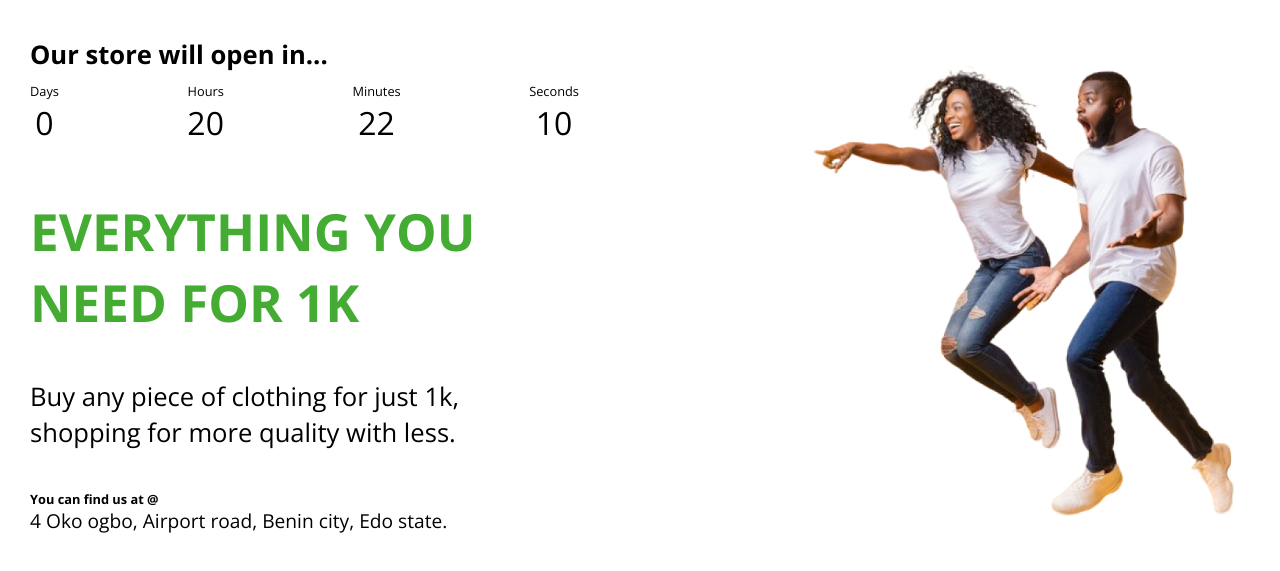
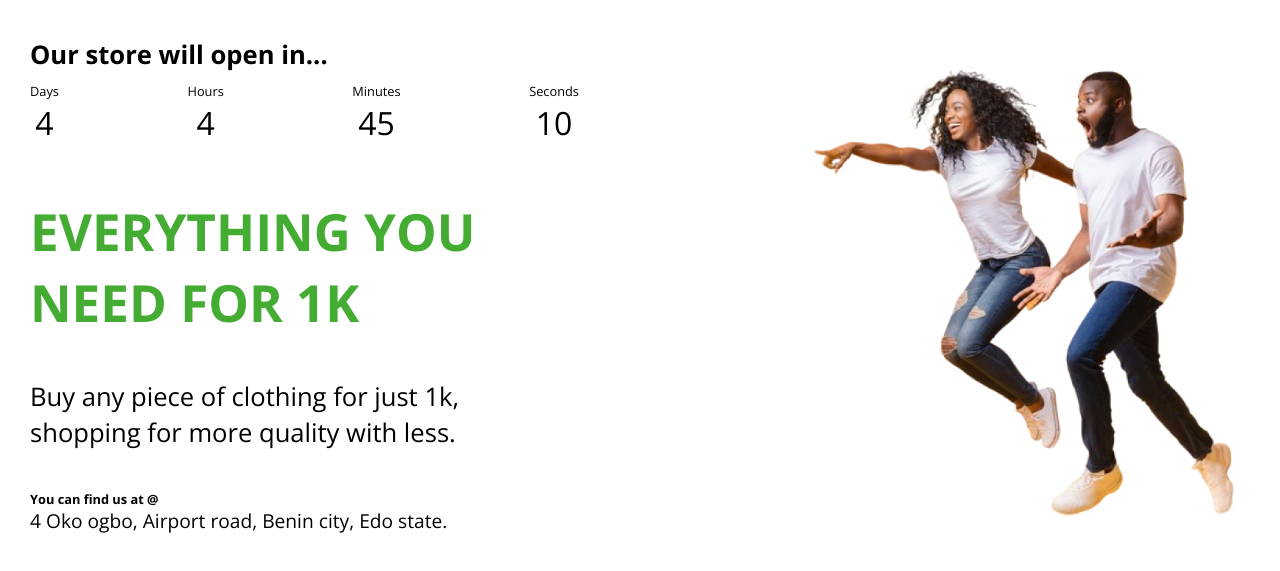
Before and after one commit to Silverman42/1kStore, a plain HTML site: page index.html in a window 1280 px wide. Shown: the part 81-652 px from the top of the page. Drawn offline with nearby package versions, Linux system fonts and the light colour scheme.

Commit message:
Updated: Changed the countdown time

```diff
--- a/index.html
+++ b/index.html
@@ -53,7 +53,7 @@
                 <div class="countdown">
                     <p class="countdown-title">Our store will open in...</p>
                     <!--Vue countdown component-->
-                    <countdown count-down-date="Oct 8, 2019 15:37:25" />
+                    <countdown count-down-date="Oct 12, 2019 00:00:25" />
                 </div>
                 <!--Hero-->
                 <div class="hero">
```
